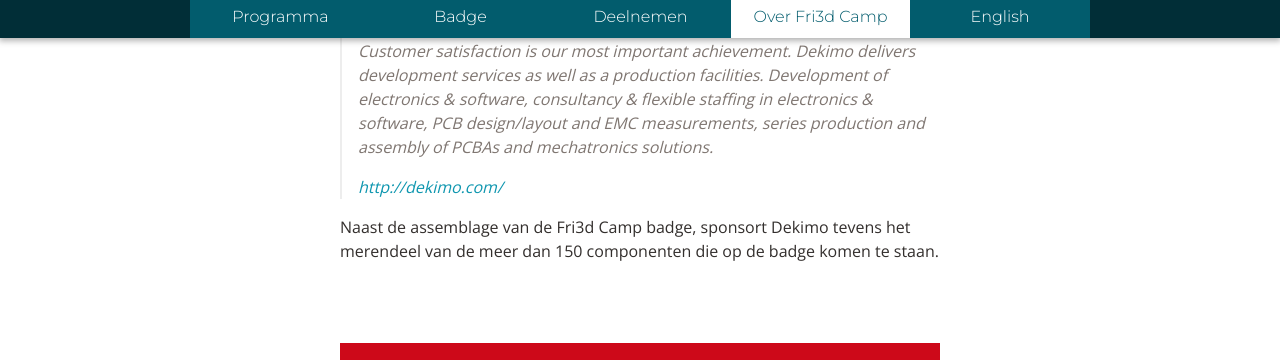
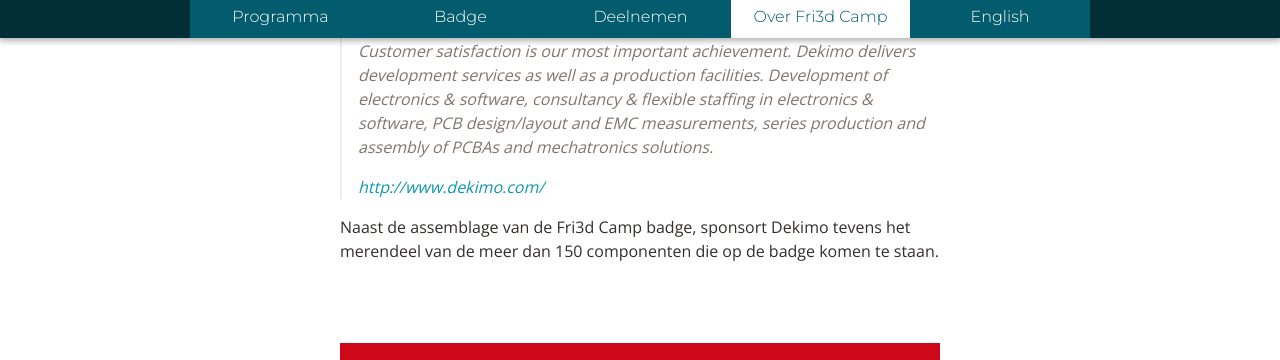
Before and after one commit to Fri3dCamp/fri3d2018-announce, a Jekyll site: the page built from about/sponsors.html, in a window 1280 px wide and 900 px high, scrolled down 1531 px, cut to the strip 42-402 px from the top of the window. Built offline with Jekyll 4.4.1, drawn with Linux system fonts in a browser that asks for light colours; nearby versions of some CDN libraries; some of the changed lines change nothing that is shown; grey boxes are pictures that could not be loaded.

Commit message:
Fixed Dekimo URL

```diff
--- a/_data/sponsors.yml
+++ b/_data/sponsors.yml
@@ -4,7 +4,7 @@
   context: badge
   type: material
   sponsorship: Naast de assemblage van de Fri3d Camp badge, sponsort Dekimo tevens het merendeel van de meer dan  150 componenten die op de badge komen te staan.
-  link: http://dekimo.com/
+  link: http://www.dekimo.com/
 - name: 'Espressif'
   img: espressif.png
   info: Espressif Systems is a world-leading Internet-of-Things company. The company designs a range of high-performance Wi-Fi+Bluetooth (BLE) chipsets and modules. It built the widely popular ESP8266 and ESP32 chips. It also has an innovative team of chip-design specialists, software/firmware developers and marketers. Espressif Systems is committed to providing the best IoT devices and software platforms in the industry.
```
